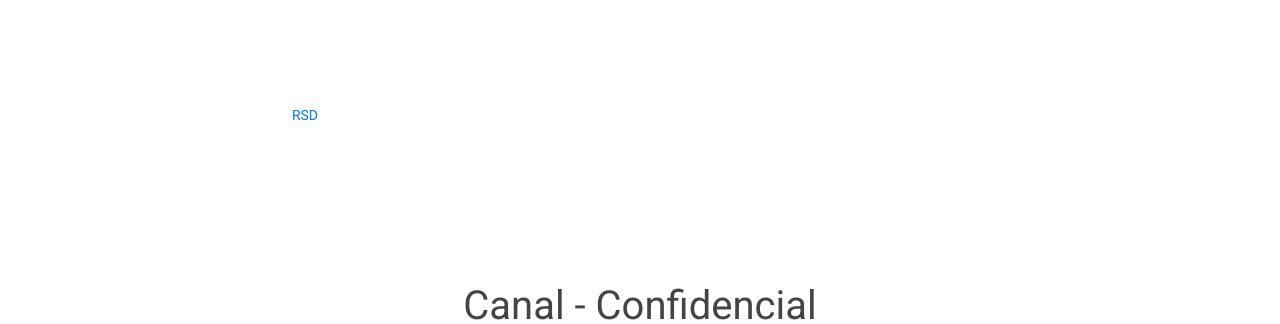
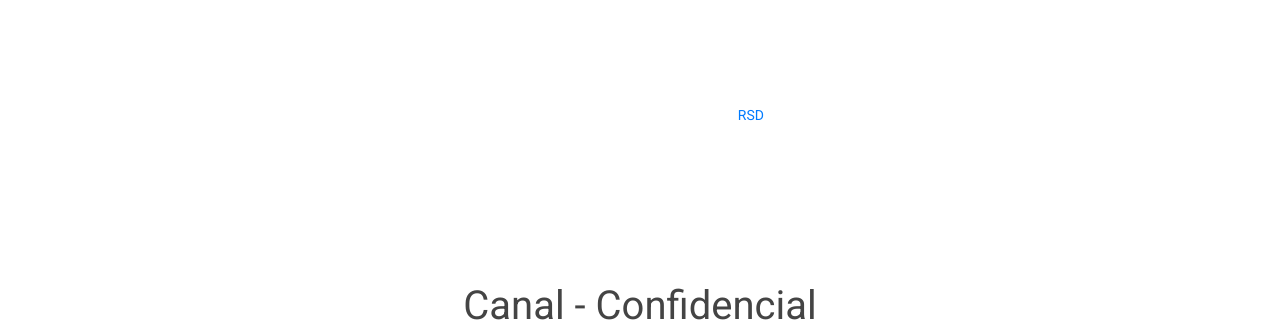
Before and after one commit to Rodrigo-Sousa/intranet-rsd, a PHP site: page /html/index.html in a window 1280 px wide. Shown: the part 1760-2084 px from the top of the page. Run offline with PHP 8.4, Linux system fonts and the light colour scheme; some libraries are stand-ins or nearby versions.

Commit message:
Atualizando a classe do rodapé.

```diff
--- a/css/styles-intranet.css
+++ b/css/styles-intranet.css
@@ -323,7 +323,7 @@ Alinhando todo o conteúdo ao centro, adicionando uma margem para descolar uma c
     color: #65DAF9;
     animation: bounce 1s;
 }
-#site-setin {
+#site-rsd {
     text-align: center;
 }
 @keyframes bounce {
```
